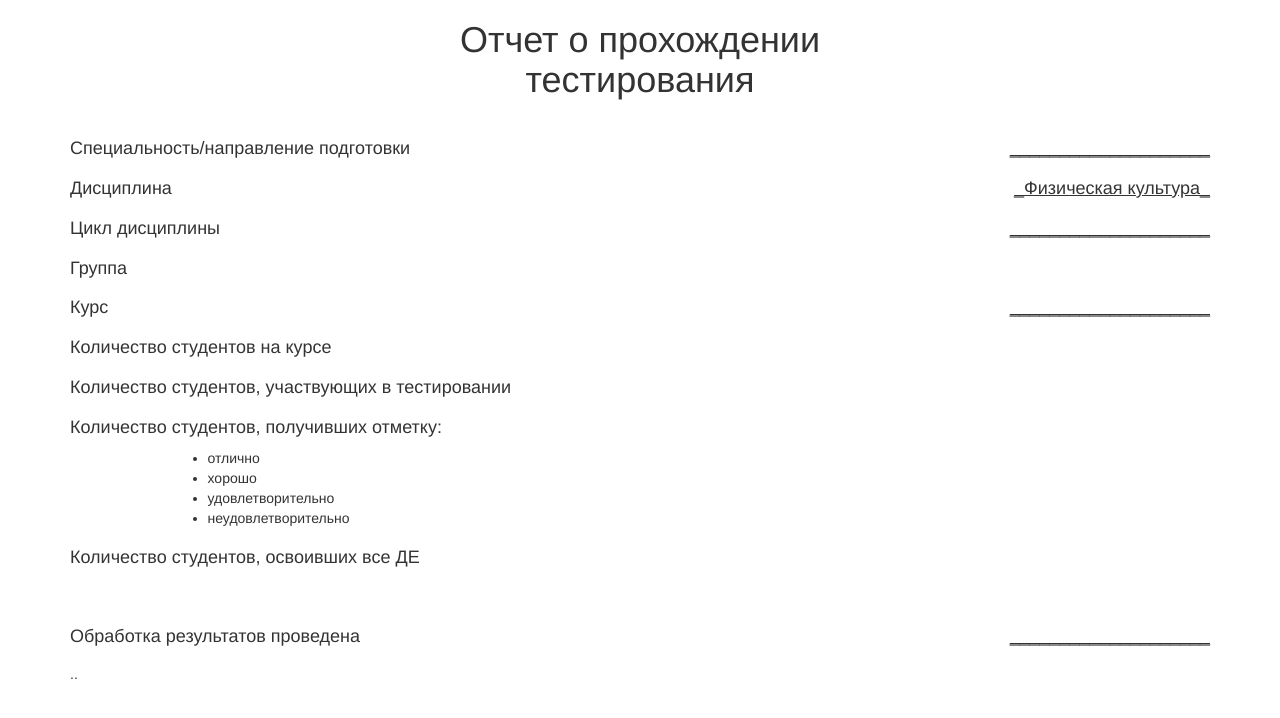
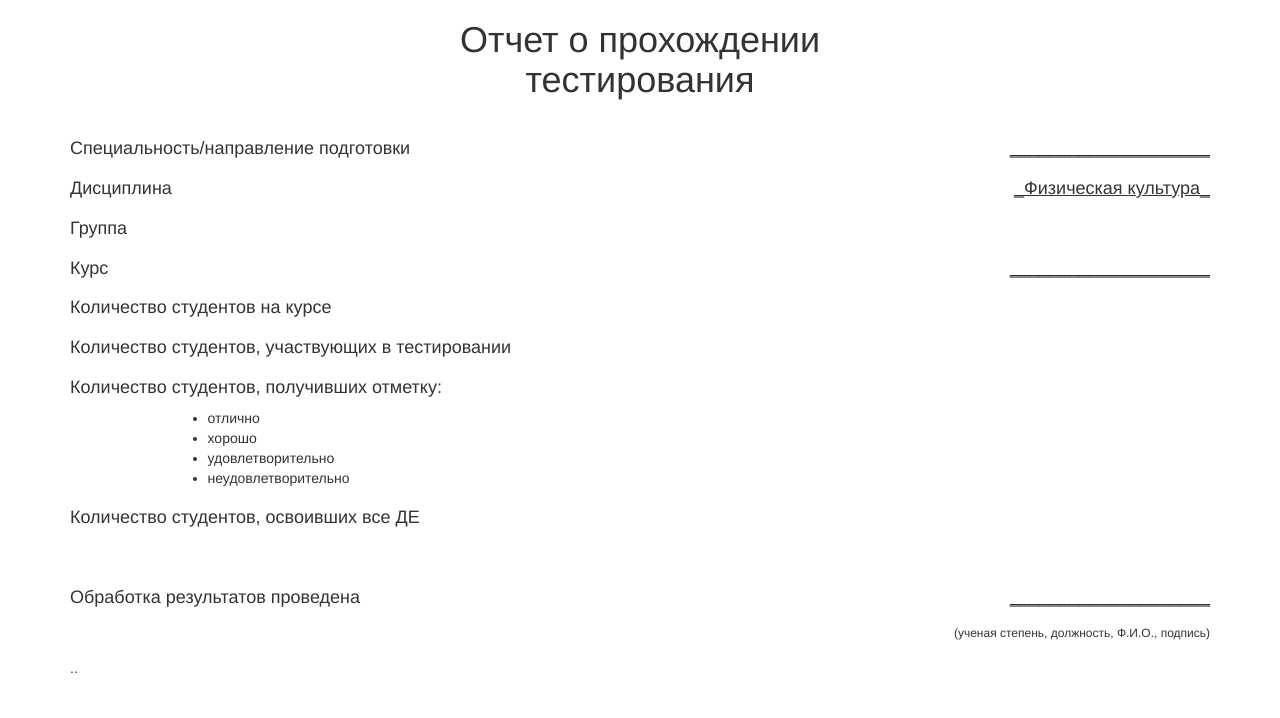
Before and after one commit to vnetserg/phtest, a Flask app: template phtest/templates/admin/groupreport.html in a window 1280 px wide. Shown: the top 718 px of the page. Run offline with Flask 2, Linux system fonts and the light colour scheme; the template is opened without the code that fills it, so the values that code supplies are empty; parts of the project's set-up code (start-up, migrations or seed data) failed here and were passed over; some libraries are stand-ins or nearby versions.

Commit message:
Исправил баг с ..

```diff
--- a/phtest/templates/admin/groupreport.html
+++ b/phtest/templates/admin/groupreport.html
@@ -4,9 +4,9 @@
 		<meta charset="utf-8">
 		<title></title>
 
-		<link rel="stylesheet" href="../static/bootstrapcdn-3.3.7.css" ">
-		<script src="../static/jQuery-1.9.1.js"></script>
-		<script src="../static/bootstrap-3.3.7.js"></script>
+		<link rel="stylesheet" href="/static/bootstrapcdn-3.3.7.css" ">
+		<script src="/static/jQuery-1.9.1.js"></script>
+		<script src="/static/bootstrap-3.3.7.js"></script>
 	</head>
 	<body>
 		<div class="container">
@@ -44,20 +44,6 @@
 					<h4 class="text-right">
 						<ins>
                             _Физическая культура_
-						</ins>
-					</h4>
-				</div>
-			</div>
-			<div class="row">
-				<div class="col-md-6 col-sm-6">
-					<h4 class="text-left">
-						Цикл дисциплины
-					</h4>
-				</div>
-				<div class="col-md-6 col-sm-6">
-					<h4 class="text-right">
-						<ins>
-                            ____________________
 						</ins>
 					</h4>
 				</div>
@@ -165,7 +151,6 @@
 					</h4>
 				</div>
 			</div>
-            <!--
 			<div class="row">
 				<div class="col-md-6 col-sm-6 col-md-offset-6">
 					<h6 class="text-right">
@@ -173,7 +158,6 @@
 					</h6>
 				</div>
 			</div>
-            --!>
 			<div class="row">
 				<div class="col-md-12 col-sm-12">
 					<h5 class="text-left">
```
